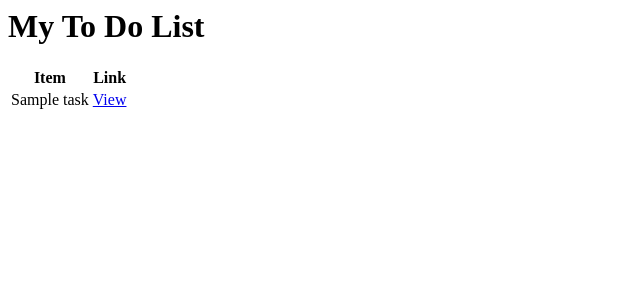
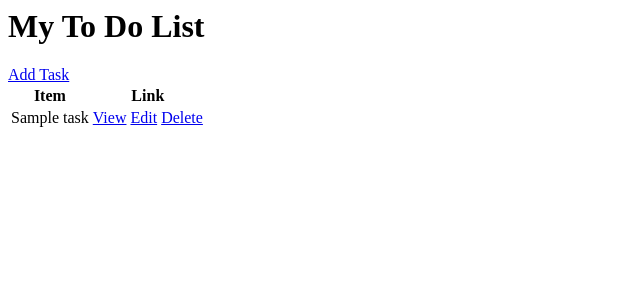
Before and after one commit to Lo-GR/django-todo, a Django app: page / in a window 1280 px wide. Shown: the top 300 px of the page, without its empty margins (0-640 px from the left). Run offline with Django 5.2, Linux system fonts and the light colour scheme; tables that the repository leaves empty hold one stand-in row (values such as "Sample post").

Commit message:
create edit and delete functionality and views

```diff
--- a/base/templates/base/task.html
+++ b/base/templates/base/task.html
@@ -1,2 +1,3 @@
 <h1> Task </h1>
+<a href="{% url 'tasks' %}">Back</a>
 <h2> {{ task }} </h2>
--- a/base/templates/base/task_list.html
+++ b/base/templates/base/task_list.html
@@ -1,4 +1,5 @@
 <h1>My To Do List</h1>
+<a href="{% url 'task-create' %}"> Add Task</a>
 
 <table>
   <tr>
@@ -16,6 +17,8 @@
     </td>
     <td>
       <a href="{% url 'task' task.id %}">View</a>
+      <a href="{% url 'task-update' task.id %}">Edit</a>
+      <a href="{% url 'task-delete' task.id %}">Delete</a>
     </td>
   </tr>
   {% empty %}
--- a/base/urls.py
+++ b/base/urls.py
@@ -1,8 +1,11 @@
 from django.urls import path
 from .views import TaskList
-from .views import TaskDetail
+from .views import TaskDetail, TaskCreate, TaskUpdate, TaskDelete
 
 urlpatterns = [
   path('', TaskList.as_view(), name='tasks'),
-  path('task/<int:pk>/', TaskDetail.as_view(), name='task')
+  path('task/<int:pk>/', TaskDetail.as_view(), name='task'),
+  path('create-task/', TaskCreate.as_view(), name='task-create'),
+  path('task-update/<int:pk>/', TaskUpdate.as_view(), name='task-update'),
+  path('task-delete/<int:pk>/', TaskDelete.as_view(), name='task-delete'),
 ]
--- a/base/views.py
+++ b/base/views.py
@@ -1,6 +1,9 @@
 from django.shortcuts import render
 from django.views.generic.list import ListView
 from django.views.generic.detail import DetailView
+from django.views.generic.edit import CreateView, UpdateView, DeleteView
+from django.urls import reverse_lazy
+
 from .models import Task
 
 
@@ -14,3 +17,18 @@ class TaskDetail(DetailView):
   model = Task
   context_object_name = 'task'
   template_name = 'base/task.html'
+
+class TaskCreate(CreateView):
+  model = Task
+  fields = '__all__'
+  success_url = reverse_lazy('tasks')
+
+class TaskUpdate(UpdateView):
+  model = Task
+  fields = '__all__'
+  success_url = reverse_lazy('tasks')
+
+class TaskDelete(DeleteView):
+  model = Task
+  context_object_name = 'task'
+  success_url = reverse_lazy('tasks')
```
Also changed, not shown: base/templates/base/task_confirm_delete.html (added, +7 -0 lines), base/templates/base/task_form.html (added, +8 -0 lines).
